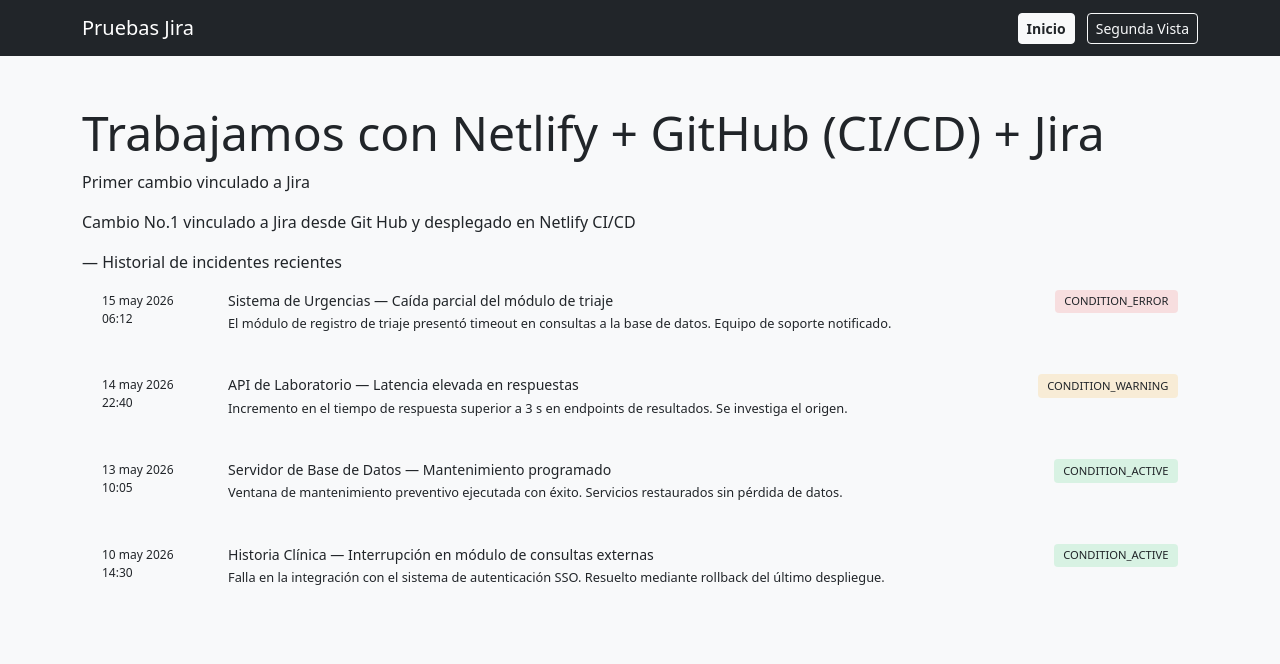
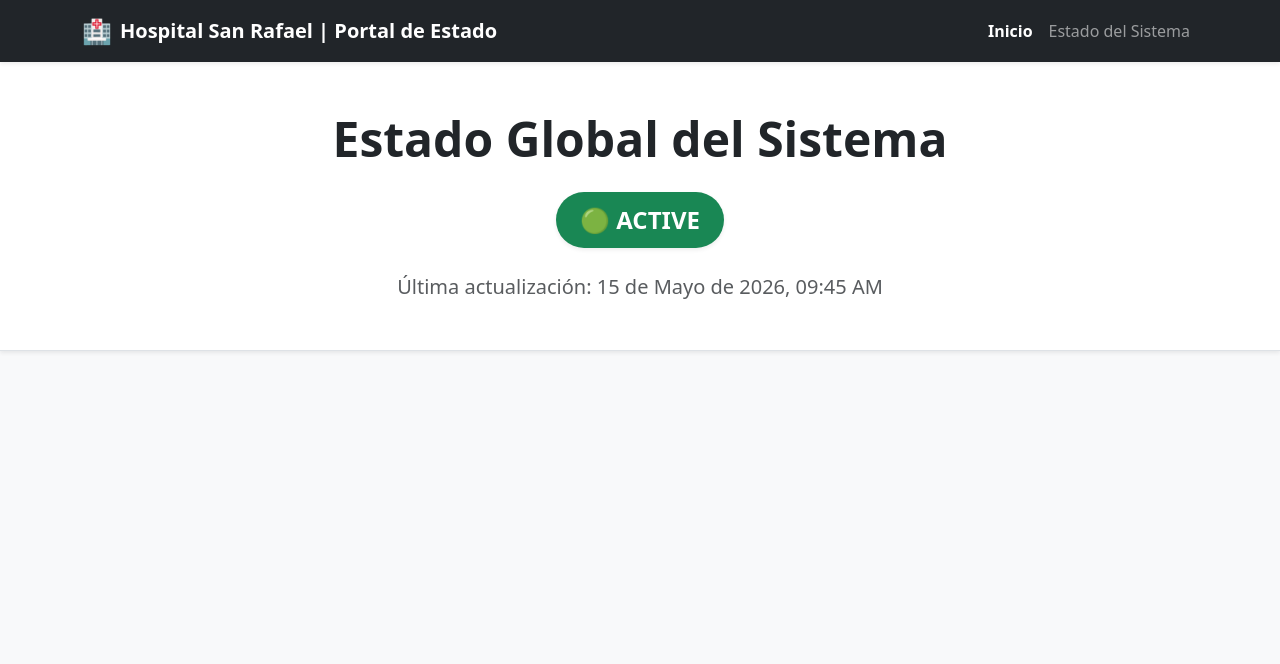
Before and after one commit to EliuBarrera/gerencia_sw_26, a plain HTML site: page index.html in a window 1280 px wide. Drawn offline with nearby package versions, Linux system fonts and the light colour scheme.

Commit message:
ABCD26-2 feat: hero section con indicador global de estado

```diff
--- a/index.html
+++ b/index.html
@@ -3,101 +3,52 @@
 <head>
   <meta charset="utf-8"/>
   <meta name="viewport" content="width=device-width, initial-scale=1"/>
-  <title>Pruebas Jira</title>
+  <title>Estado del Sistema - Hospital San Rafael</title>
   <link href="https://cdn.jsdelivr.net/npm/bootstrap@5.3.3/dist/css/bootstrap.min.css" rel="stylesheet">
 </head>
+<body class="bg-light">
 
-<style>
-  .incident-row {
-    background: var(--color-surface);
-    border: 1px solid var(--color-border);
-    border-radius: 8px;
-    padding: 1rem 1.25rem;
-    margin-bottom: .6rem;
-    display: grid;
-    grid-template-columns: 110px 1fr auto;
-    gap: 1rem;
-    align-items: start;
-  }
-  .incident-date {
-    font-family: var(--font-mono); font-size: .75rem;
-    color: var(--color-muted); padding-top: 2px;
-  }
-  .incident-title { font-weight: 500; font-size: .88rem; }
-  .incident-desc  { font-size: .8rem; color: var(--color-muted); margin-top: 3px; }
-  .badge-condition {
-    font-family: var(--font-mono); font-size: .7rem;
-    padding: .2rem .6rem; border-radius: 4px; white-space: nowrap;
-  }
-  .badge-active  { background: rgba(34,197,94,.15); color: var(--color-active); }
-  .badge-warning { background: rgba(245,158,11,.15); color: var(--color-warning); }
-  .badge-error   { background: rgba(239,68,68,.15);  color: var(--color-error); }
+  <nav class="navbar navbar-expand-lg navbar-dark bg-dark shadow-sm">
+    <div class="container">
+      <a class="navbar-brand d-flex align-items-center" href="index.html">
+        <span class="fs-4 me-2">🏥</span> <span class="fw-bold">Hospital San Rafael | Portal de Estado</span>
+      </a>
+      <button class="navbar-toggler" type="button" data-bs-toggle="collapse" data-bs-target="#navbarNav">
+        <span class="navbar-toggler-icon"></span>
+      </button>
+      <div class="collapse navbar-collapse justify-content-end" id="navbarNav">
+        <ul class="navbar-nav">
+          <li class="nav-item">
+            <a class="nav-link active fw-bold" href="index.html">Inicio</a>
+          </li>
+          <li class="nav-item">
+            <a class="nav-link" href="segunda_vista.html">Estado del Sistema</a>
+          </li>
+        </ul>
+      </div>
+    </div>
+  </nav>
 
-  @media (max-width: 576px) {
-    .incident-row { grid-template-columns: 1fr; gap: .4rem; }
-  }
-</style>
-<body class="bg-light">
-  <nav class="navbar navbar-dark bg-dark">
-  <div class="container d-flex justify-content-between">
-    <span class="navbar-brand">Pruebas Jira</span>
+  <header class="py-5 text-center bg-white border-bottom shadow-sm">
+    <div class="container">
+      <h1 class="display-5 fw-bold text-dark mb-4">Estado Global del Sistema</h1>
 
-    <div>
-      <a href="index.html" class="btn btn-light btn-sm text-dark fw-bold me-2">Inicio</a>
-      <a href="segunda_vista.html" class="btn btn-outline-light btn-sm">Segunda Vista</a>
+      <div class="mb-4">
+        <span class="badge bg-success fs-4 px-4 py-3 rounded-pill shadow-sm">
+          🟢 ACTIVE
+        </span>
+
+        </div>
+
+      <p class="lead text-muted mb-0">
+        Última actualización: <strong>15 de Mayo de 2026, 09:45 AM</strong>
+      </p>
     </div>
-  </div>
-</nav>
+  </header>
 
   <main class="container py-5">
-    <h1 class="display-5">Trabajamos con Netlify + GitHub (CI/CD) + Jira</h1>
-   <p>Primer cambio vinculado a Jira</p>
-    <p> Cambio No.1 vinculado a Jira desde Git Hub y desplegado en Netlify CI/CD</p>
+    </main>
 
-    <p class="lead">
-    </p>
-    <div class="section-title">— Historial de incidentes recientes</div>
-
-    <div class="incident-row">
-      <div class="incident-date">15 may 2026<br>06:12</div>
-      <div>
-        <div class="incident-title">Sistema de Urgencias — Caída parcial del módulo de triaje</div>
-        <div class="incident-desc">El módulo de registro de triaje presentó timeout en consultas
-          a la base de datos. Equipo de soporte notificado.</div>
-      </div>
-      <span class="badge-condition badge-error">CONDITION_ERROR</span>
-    </div>
-
-    <div class="incident-row">
-      <div class="incident-date">14 may 2026<br>22:40</div>
-      <div>
-        <div class="incident-title">API de Laboratorio — Latencia elevada en respuestas</div>
-        <div class="incident-desc">Incremento en el tiempo de respuesta superior a 3 s en
-          endpoints de resultados. Se investiga el origen.</div>
-      </div>
-      <span class="badge-condition badge-warning">CONDITION_WARNING</span>
-    </div>
-
-    <div class="incident-row">
-      <div class="incident-date">13 may 2026<br>10:05</div>
-      <div>
-        <div class="incident-title">Servidor de Base de Datos — Mantenimiento programado</div>
-        <div class="incident-desc">Ventana de mantenimiento preventivo ejecutada con éxito.
-          Servicios restaurados sin pérdida de datos.</div>
-      </div>
-      <span class="badge-condition badge-active">CONDITION_ACTIVE</span>
-    </div>
-
-    <div class="incident-row">
-      <div class="incident-date">10 may 2026<br>14:30</div>
-      <div>
-        <div class="incident-title">Historia Clínica — Interrupción en módulo de consultas externas</div>
-        <div class="incident-desc">Falla en la integración con el sistema de autenticación SSO.
-          Resuelto mediante rollback del último despliegue.</div>
-      </div>
-      <span class="badge-condition badge-active">CONDITION_ACTIVE</span>
-    </div>
-  </main>
   <script src="https://cdn.jsdelivr.net/npm/bootstrap@5.3.3/dist/js/bootstrap.bundle.min.js"></script>
 </body>
 </html>
```
